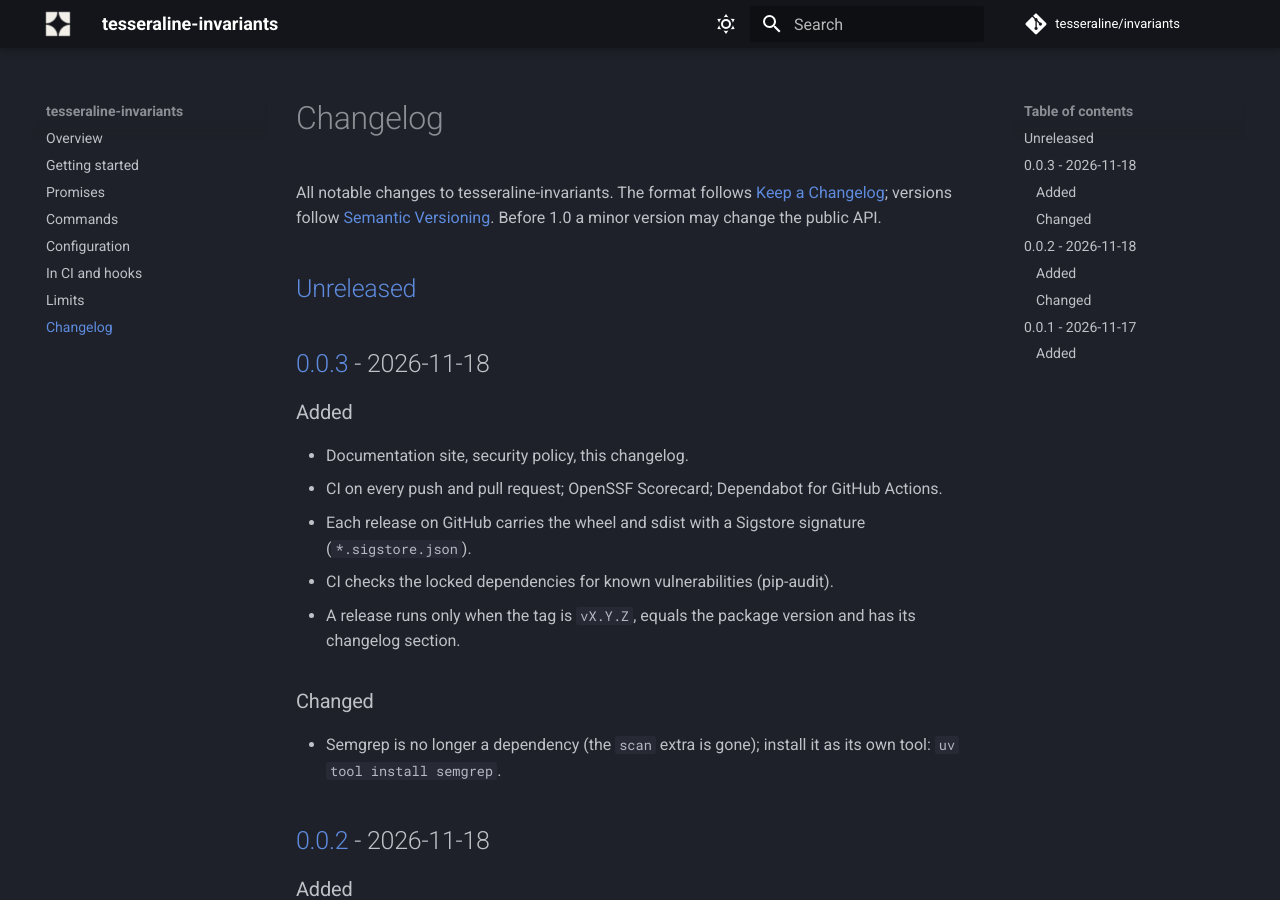
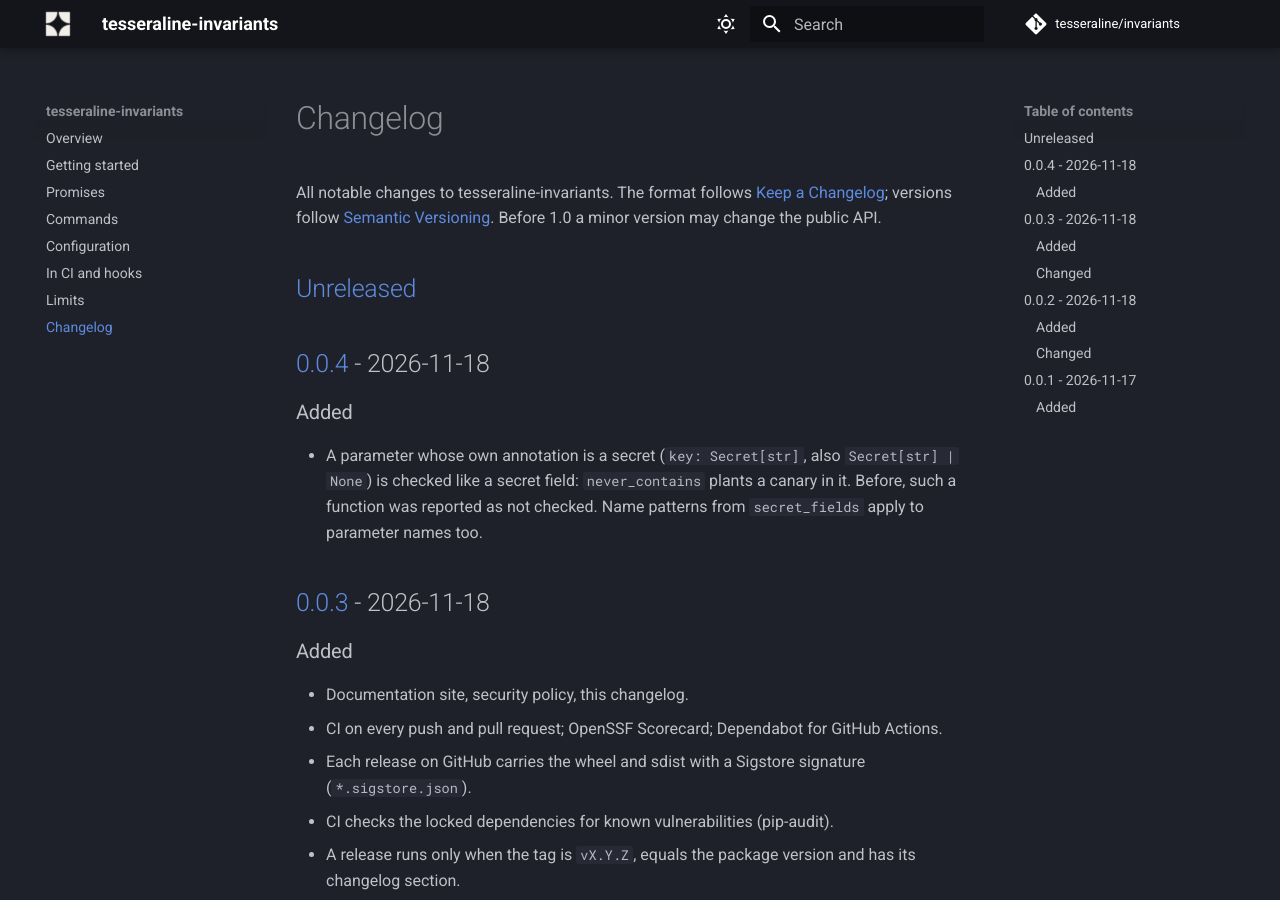
Before and after one commit to tesseraline/invariants, an MkDocs documentation site: the page built from docs/changelog.md, in a window 1280 px wide and 900 px high. Built offline with MkDocs 1.6.1 and Material for MkDocs 9.7.7, drawn with Linux system fonts in a browser that asks for light colours; comment, search, counter and statistics services are not loaded.

Commit message:
Secret parameters are checked like secret fields
A parameter whose own annotation is a secret (key: Secret[str], also
Secret[str] | None) now gets a canary from never_contains. Before, a
function that took its secret as a plain parameter was reported as not
checked. Release 0.0.4.

```diff
--- a/docs/changelog.md
+++ b/docs/changelog.md
@@ -4,6 +4,13 @@ All notable changes to tesseraline-invariants. The format follows [Keep a Change
 versions follow [Semantic Versioning](https://semver.org/). Before 1.0 a minor version may change the public API.
 
 ## [Unreleased]
+
+## [0.0.4] - 2026-11-18
+
+### Added
+- A parameter whose own annotation is a secret (`key: Secret[str]`, also `Secret[str] | None`) is checked
+  like a secret field: `never_contains` plants a canary in it. Before, such a function was reported as not checked.
+  Name patterns from `secret_fields` apply to parameter names too.
 
 ## [0.0.3] - 2026-11-18
 
@@ -38,7 +45,8 @@ versions follow [Semantic Versioning](https://semver.org/). Before 1.0 a minor v
 - Opt-in pytest plugin (`pytest --invariants`) and Semgrep rules for unguarded exits.
 - pre-commit hooks `invariants-check` and `invariants-scan`.
 
-[Unreleased]: https://github.com/tesseraline/invariants/compare/v0.0.3...HEAD
+[Unreleased]: https://github.com/tesseraline/invariants/compare/v0.0.4...HEAD
+[0.0.4]: https://github.com/tesseraline/invariants/compare/v0.0.3...v0.0.4
 [0.0.3]: https://github.com/tesseraline/invariants/compare/v0.0.2...v0.0.3
 [0.0.2]: https://github.com/tesseraline/invariants/compare/v0.0.1...v0.0.2
 [0.0.1]: https://github.com/tesseraline/invariants/releases/tag/v0.0.1
--- a/pyproject.toml
+++ b/pyproject.toml
@@ -2,7 +2,7 @@
 
 [project]
 name = "tesseraline-invariants"
-version = "0.0.3"
+version = "0.0.4"
 description = "Promises about what a function's output may contain, checked by code and recorded in a lock file."
 readme = "README.md"
 requires-python = ">=3.12"
```
Also changed, not shown: CHANGELOG.md (+9 -1 lines), README.md (+1 -1 lines), docs/ci.md (+1 -1 lines), docs/promises.md (+3 -0 lines), 4 other files.
